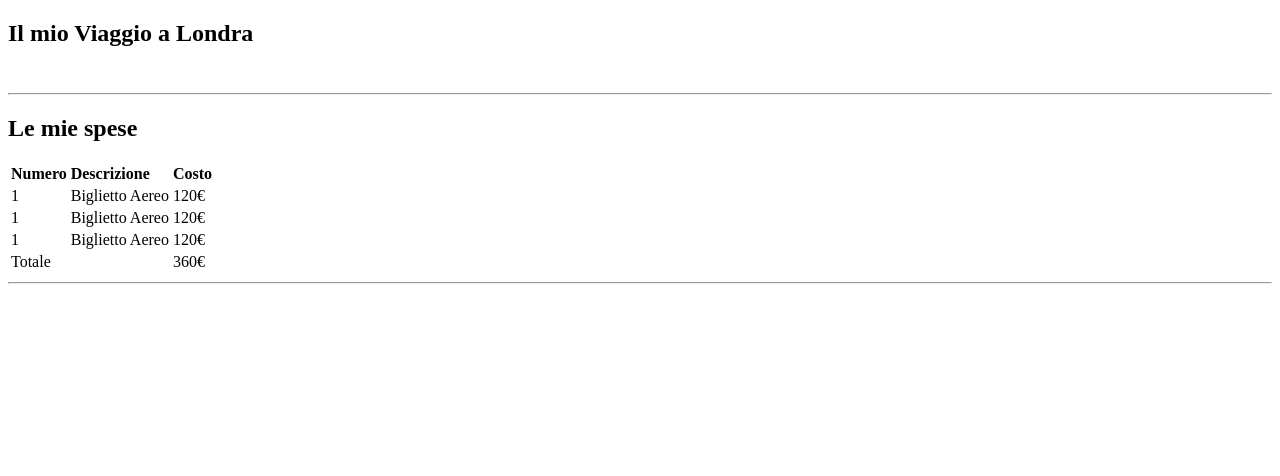
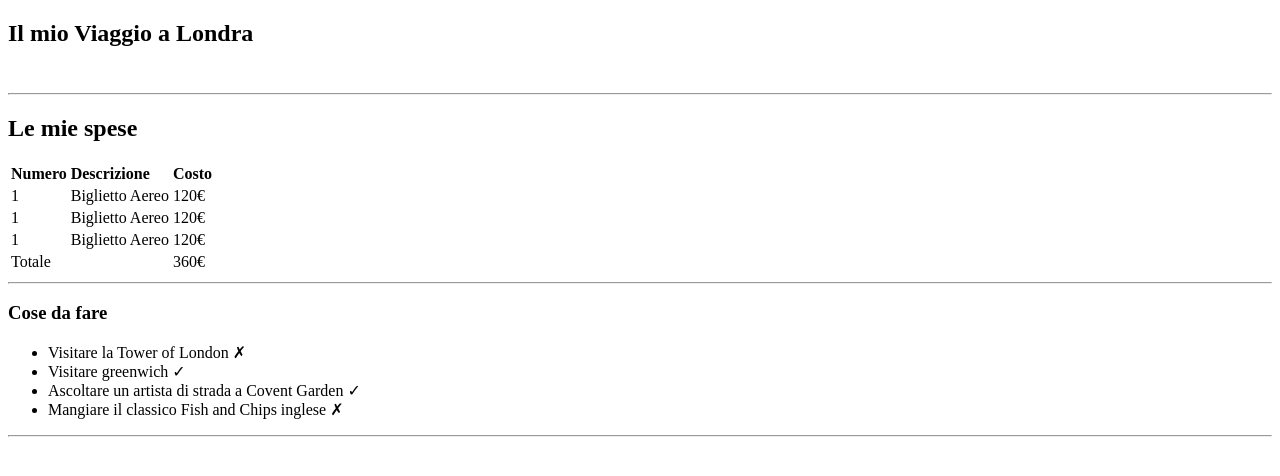
Before and after one commit to simoneevacca/html-london-trip, a plain HTML site: page index.html in a window 1280 px wide. Drawn offline with Linux system fonts and the light colour scheme.

Commit message:
third section done

```diff
--- a/index.html
+++ b/index.html
@@ -55,7 +55,16 @@
 
         <section>
             <!-- third section -->
+            <h3>Cose da fare</h3>
+            <ul>
+                <li>Visitare la Tower of London &#10007;</li>
+                <li>Visitare greenwich &check;</li>
+                <li>Ascoltare un artista di strada a Covent Garden &check;</li>
+                <li>Mangiare il classico Fish and Chips inglese &#10007;</li>
+            </ul>
         </section>
+
+        <hr>
 
         <section>
             <!-- fourth section -->
```
